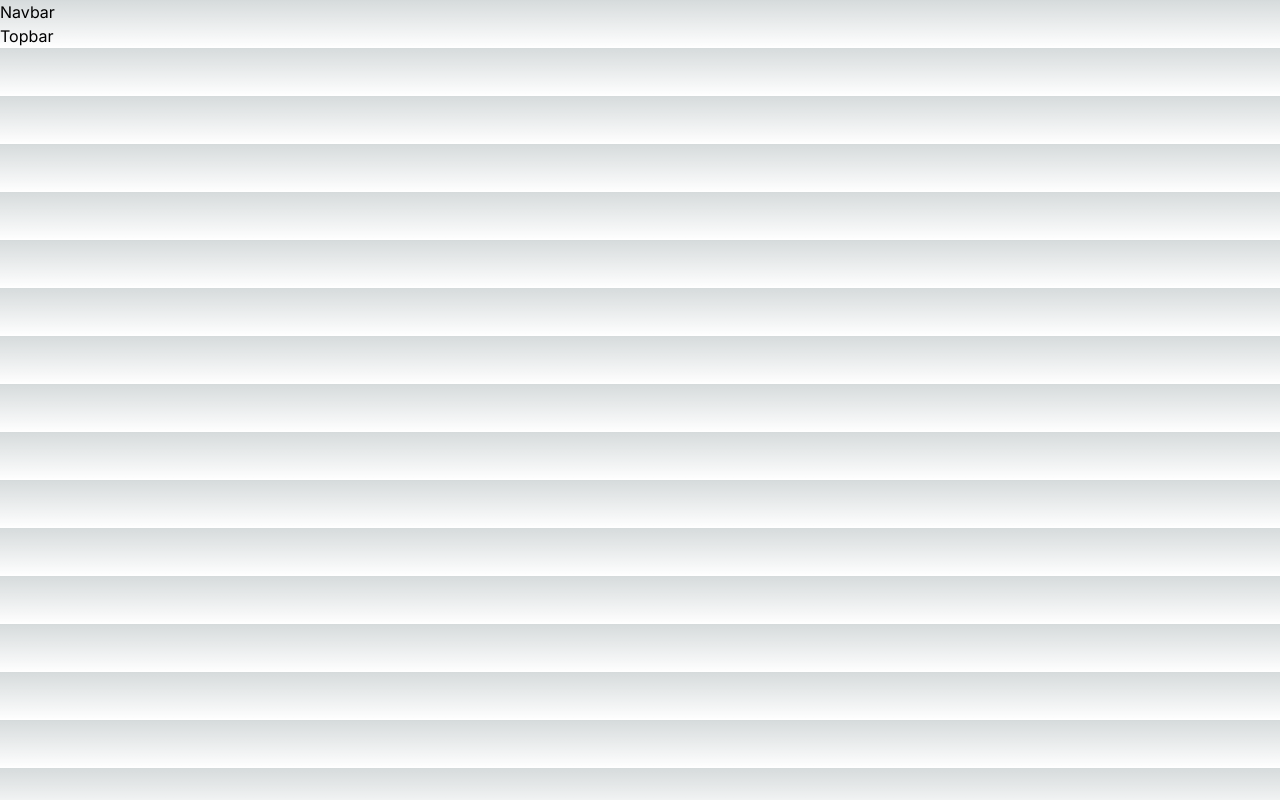
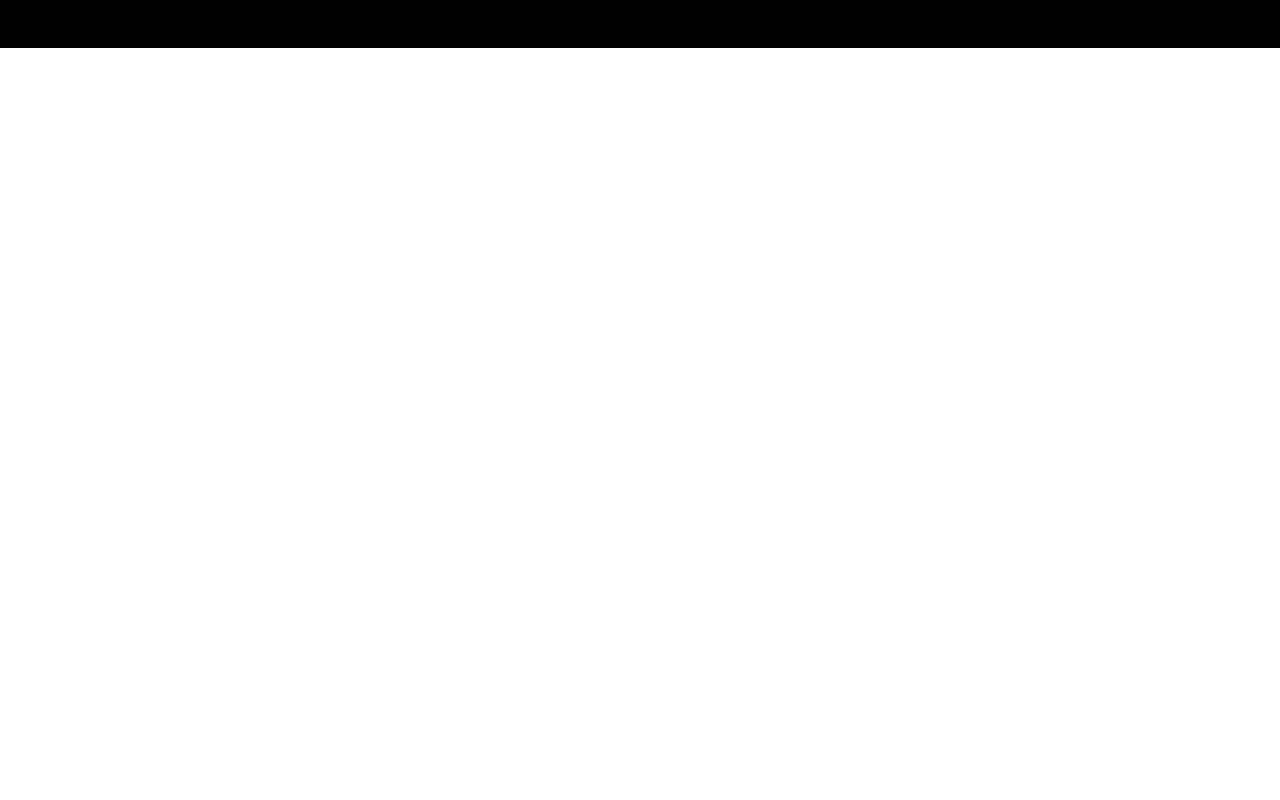
Before and after one commit to AbhaySemwal/eklavya, a Next.js app: page / in a window 1280 px wide. Built offline with nearby package versions, Linux system fonts and the light colour scheme.

Commit message:
bg-black

```diff
--- a/src/app/globals.css
+++ b/src/app/globals.css
@@ -2,7 +2,7 @@
 @tailwind components;
 @tailwind utilities;
 
-:root {
+/* :root {
   --foreground-rgb: 0, 0, 0;
   --background-start-rgb: 214, 219, 220;
   --background-end-rgb: 255, 255, 255;
@@ -30,4 +30,4 @@ body {
   .text-balance {
     text-wrap: balance;
   }
-}
+} */
--- a/src/app/page.js
+++ b/src/app/page.js
@@ -4,7 +4,7 @@ import Image from "next/image";
 
 export default function Home() {
   return (
-    <div>
+    <div className="bg-black">
       <Navbar/>
       <Topbar/>
     </div>
--- a/src/components/topbar/Topbar.jsx
+++ b/src/components/topbar/Topbar.jsx
@@ -2,7 +2,14 @@ import React from 'react'
 
 const Topbar = () => {
   return (
-    <div>Topbar</div>
+    <div className='mx-auto w-5/6'>
+        <div>
+            <div>
+                <h1>Eklavya: The Silent Killer</h1>
+
+            </div>
+        </div>
+    </div>
   )
 }
 
```
